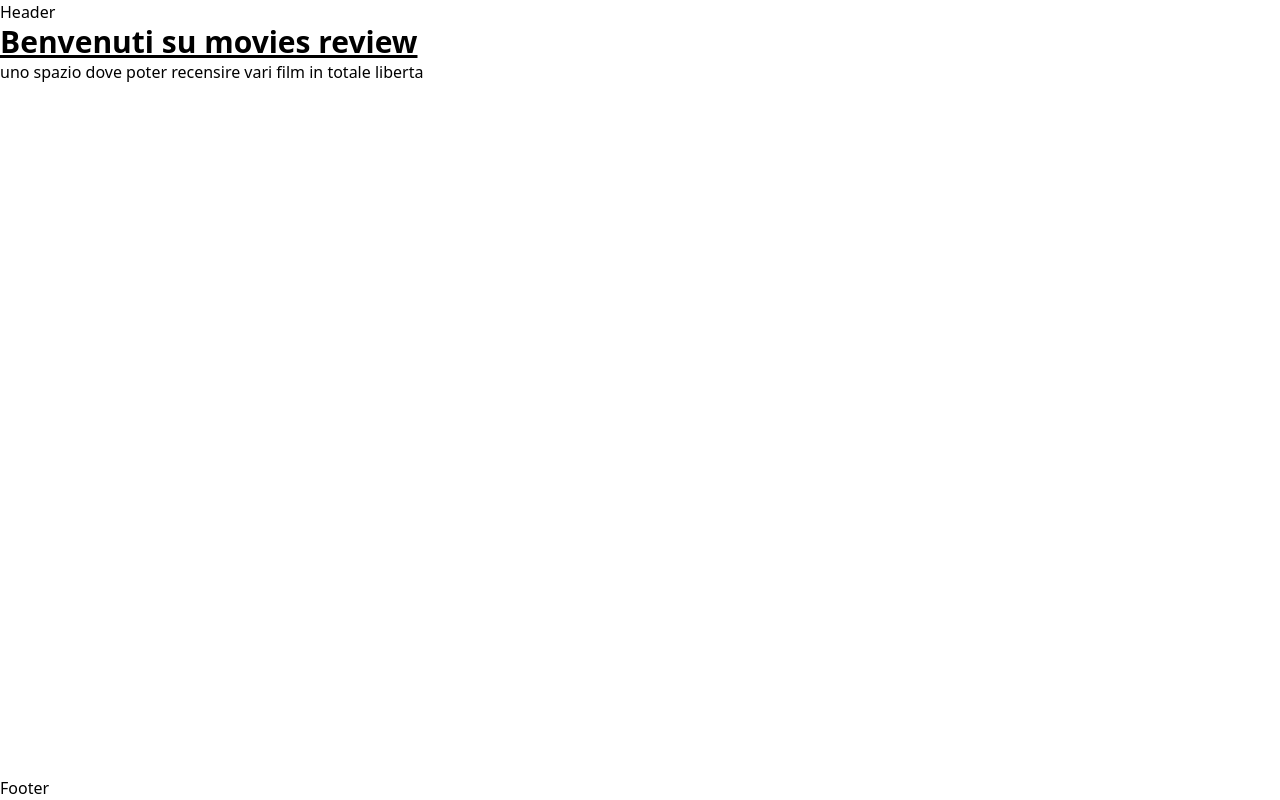
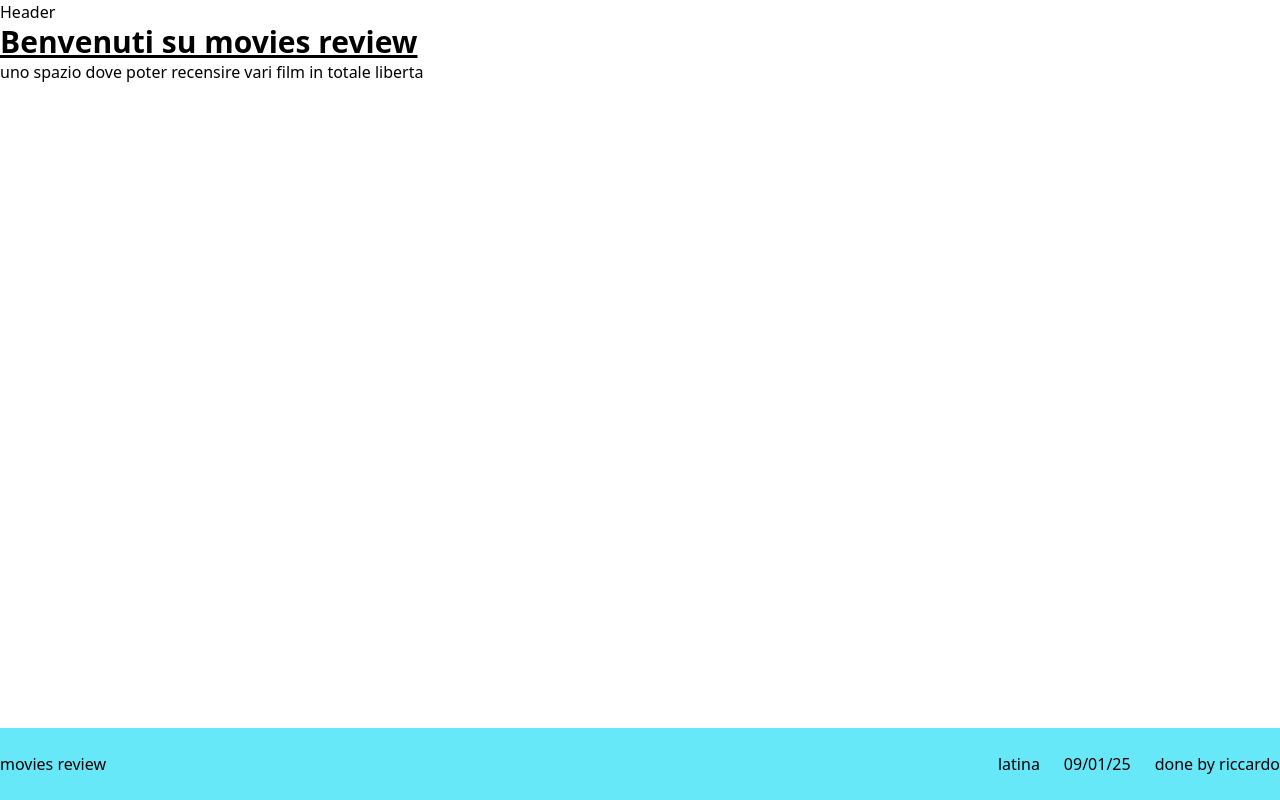
Before and after one commit to RiccardoFiacco/webapp-react, a React (Vite) app: page / in a window 1280 px wide. Built offline with nearby package versions, Linux system fonts and the light colour scheme.

Commit message:
done the change

```diff
--- a/src/Components/Footer.jsx
+++ b/src/Components/Footer.jsx
@@ -1,7 +1,14 @@
 export function Footer(){
     return(
-       <div>
-           Footer
-       </div>
+        <div className="bg-cyan-300 py-6">
+         <div className="container flex justify-between items-center">
+            <span>movies review</span>
+            <div className="flex items-center gap-6">
+                <p>latina</p>
+                <p>09/01/25</p>
+                <p>done by riccardo</p>
+            </div>
+         </div>
+        </div>
     )
    }
```
